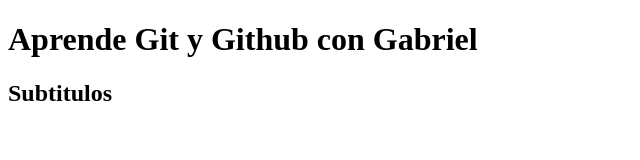
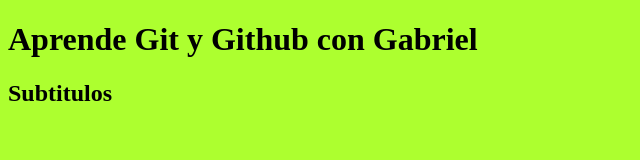
Before and after one commit to GabrielCimpean/mi_primer_repositorio, a plain HTML site: page index.html in a window 1280 px wide. Shown: the whole page, without its empty margins (0-640 px from the left). Drawn offline with Linux system fonts and the light colour scheme.

Commit message:
Añadimos estilos

```diff
--- /dev/null
+++ b/css/estilos.css
@@ -0,0 +1,3 @@
+body{
+    background-color: greenyellow;
+}
--- a/index.html
+++ b/index.html
@@ -3,7 +3,9 @@
 <head>
     <meta charset="UTF-8">
     <meta name="viewport" content="width=device-width, initial-scale=1.0">
+    <link rel="stylesheet" href="css/estilos.css">
     <title>Curso de Git y Github</title>
+
 </head>
 <body>
     <h1>Aprende Git y Github con Gabriel</h1>
```
